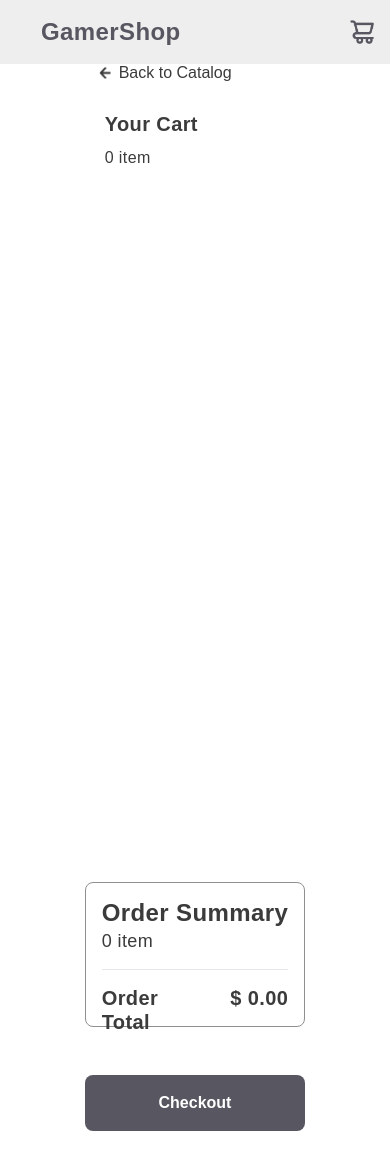
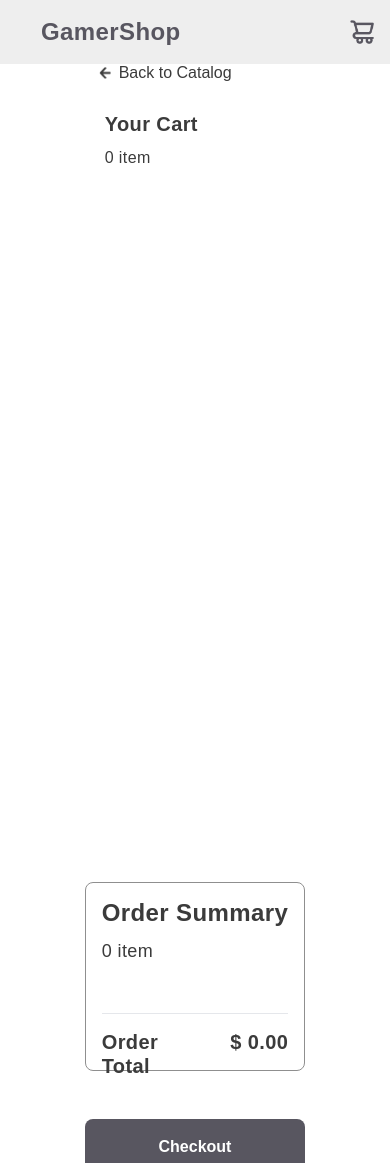
Before and after one commit to dwaxgio/catalog_shopping_cart_react_next_tailwindcss_ts, a Next.js app: page /cart in a window 390 px wide. Shown: the top 1163 px of the page. Built offline with nearby package versions, Linux system fonts and the light colour scheme.

Commit message:
feat(cart): mobile media query adjusted

```diff
--- a/src/app/globals.css
+++ b/src/app/globals.css
@@ -1006,6 +1006,17 @@ body {
     margin-bottom: 50px;
   }
 
+  .custom-cart-order-summary-detail-title{
+    margin-bottom: 10px !important;
+  }
+  .custom-cart-order-summary-detail-total-items{
+    margin-bottom: 50px !important;
+  }
+
+  .custom-cart-order-summary-detail-name{
+    margin-bottom: 10px !important;
+  }
+
   .custom-cart-order-summary-detail-title,
   .custom-cart-order-summary-detail-total-items,
   .custom-cart-order-summary-detail-name,
```
